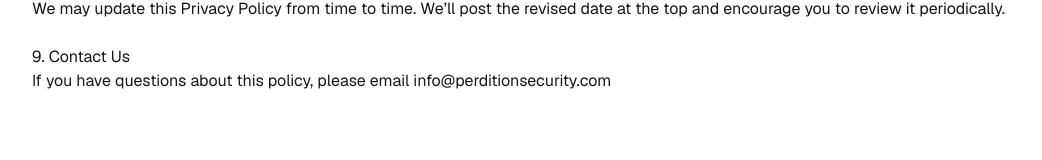
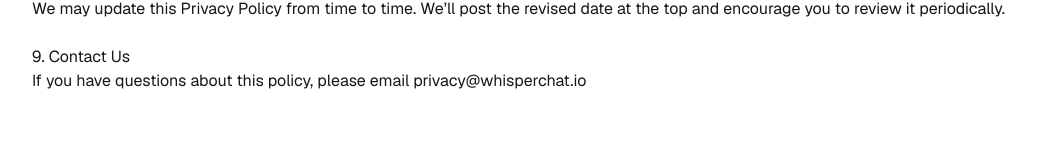
Before and after one commit to DeesAmps/WhisperChatv2.0, a Next.js app: page /privacy in a window 1280 px wide. Shown: the part 1171-1331 px from the top of the page, without its empty margins (104-1146 px from the left). Built offline with nearby package versions, Linux system fonts and the light colour scheme; no server answers.

Commit message:
updated email addresses on page

```diff
--- a/src/app/privacy/page.tsx
+++ b/src/app/privacy/page.tsx
@@ -62,7 +62,7 @@ export default function PrivacyPolicyPage() {
       <br />
       <h2>9. Contact Us</h2>
       <p>
-        If you have questions about this policy, please email <a href="mailto:info@perditionsecurity.com">info@perditionsecurity.com</a>
+        If you have questions about this policy, please email <a href="mailto:privacy@whisperchat.io">privacy@whisperchat.io</a>
       </p>
     </main>
   );
--- a/src/app/terms/page.tsx
+++ b/src/app/terms/page.tsx
@@ -50,7 +50,7 @@ export default function TermsPage() {
       <br />
       <h2>8. Contact Us</h2>
       <p>
-        Questions or concerns? Please email us at <a href="mailto:info@perditionsecurity.com">info@perditionsecurity.com</a>
+        Questions or concerns? Please email us at <a href="mailto:privacy@whisperchat.io">privacy@whisperchat.io</a>
       </p>
     </main>
   );
```
